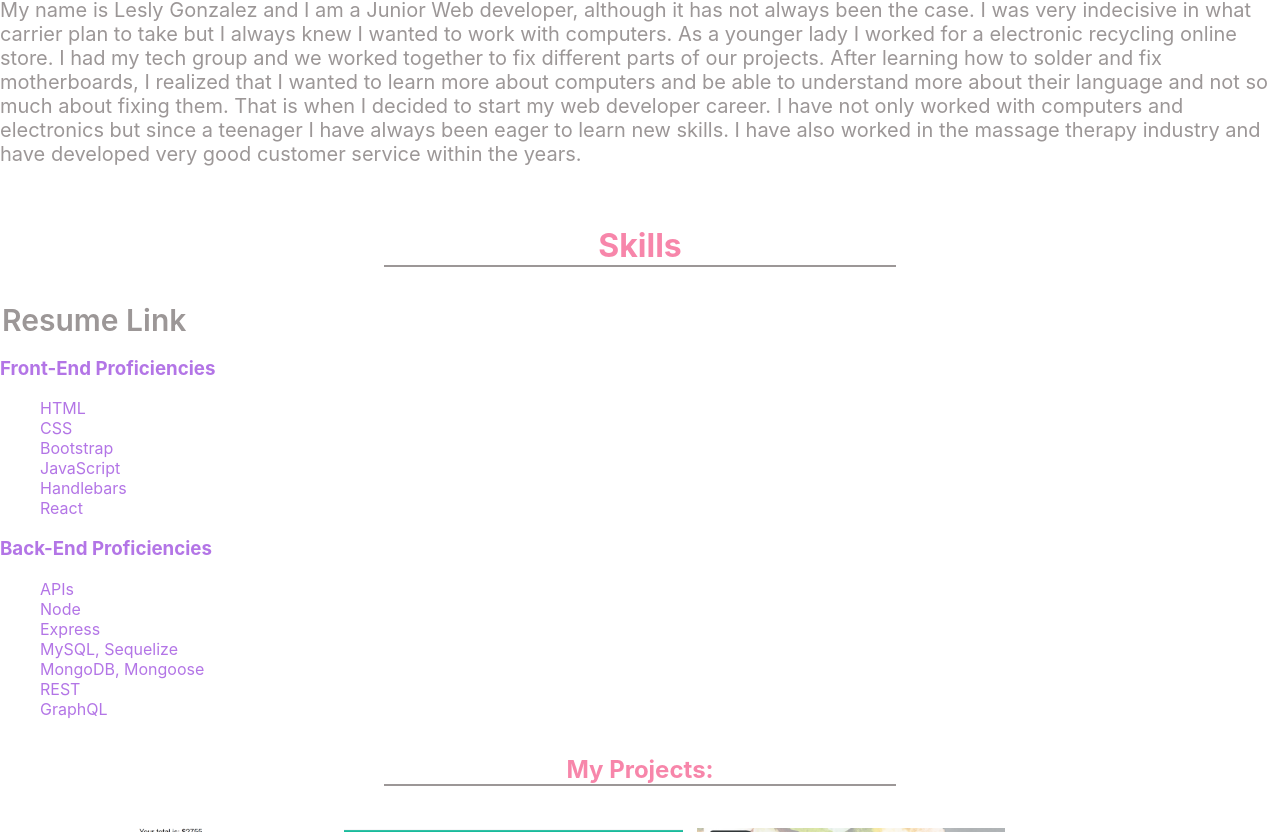
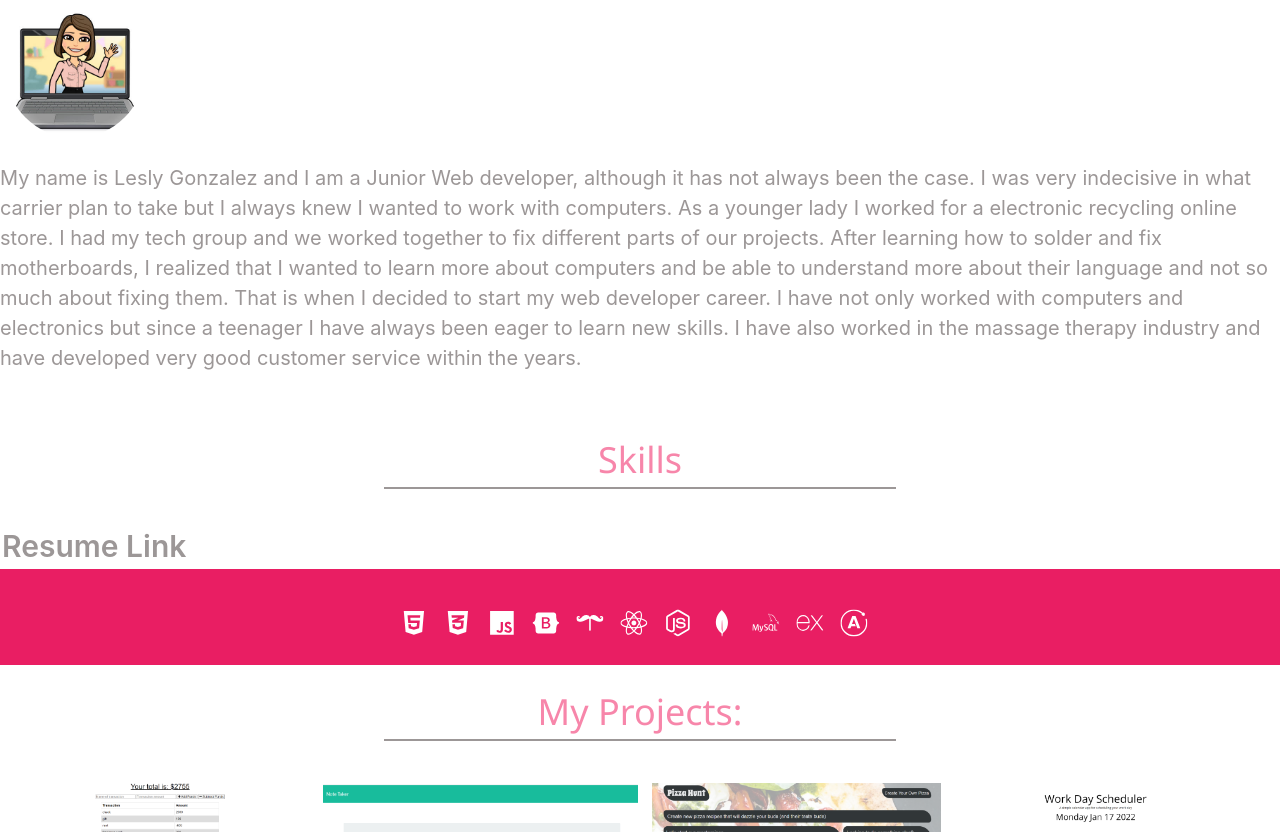
Before and after one commit to leslyr562/personal-portfolio, a React (Create React App) app: page / in a window 1280 px wide. Shown: the part 1248-2080 px from the top of the page. Built offline with nearby package versions, Linux system fonts and the light colour scheme.

Commit message:
added skill bar

```diff
--- a/public/index.html
+++ b/public/index.html
@@ -1,14 +1,12 @@
 <!DOCTYPE html>
 <html lang="en">
+
 <head>
   <meta charset="utf-8" />
   <link rel="icon" href="%PUBLIC_URL%/favicon.ico" />
   <meta name="viewport" content="width=device-width, initial-scale=1" />
   <meta name="theme-color" content="#000000" />
-    <meta
-      name="description"
-      content="Web site created using create-react-app"
-    />
+  <meta name="description" content="Web site created using create-react-app" />
   <link rel="apple-touch-icon" href="%PUBLIC_URL%/logo192.png" />
   <!--
       manifest.json provides metadata used when your web app is installed on a
@@ -24,8 +22,10 @@
       work correctly both with client-side routing and a non-root public URL.
       Learn how to configure a non-root public URL by running `npm run build`.
     -->
-    <title>React App</title>
+    <link rel="stylesheet" href="https://www.w3schools.com/w3css/4/w3.css">
+
 </head>
+
 <body>
   <noscript>You need to enable JavaScript to run this app.</noscript>
   <div id="root"></div>
@@ -40,4 +40,5 @@
       To create a production bundle, use `npm run build` or `yarn build`.
     -->
 </body>
+
 </html>
--- a/src/components/Skills/index.js
+++ b/src/components/Skills/index.js
@@ -1,37 +1,65 @@
 import React from "react";
+import {
+    FaHtml5,
+    FaCss3Alt,
+    FaJs,
+    FaBootstrap,
+    FaReact,
+    FaNodeJs,
+
+} from "react-icons/fa";
+import { SiHandlebarsdotjs, SiMongodb, SiMysql, SiExpress, SiApollographql } from "react-icons/si";
+
 
 function skills() {
 
-    return(
+    return (
         <div id="skills">
             <h1 className='sectionName'>Skills</h1>
+
             <div>
-                <div>
-                    <div><a href={require(`../../assets/documents/Resume.pdf`)} className="resume-link">Resume Link</a></div>
-                    <div className="language">
-                        <h3>Front-End Proficiencies</h3>
-                        <ul className="front-end">
-                            <li>HTML</li>
-                            <li>CSS</li>
-                            <li>Bootstrap</li>
-                            <li>JavaScript</li>
-                            <li>Handlebars</li>
-                            <li>React</li>
-                        </ul>
-                    </div>
-                    <div className="language">
-                        <h3>Back-End Proficiencies</h3>
-                        <ul className="back-end">
-                            <li>APIs</li>
-                            <li>Node</li>
-                            <li>Express</li>
-                            <li>MySQL, Sequelize</li>
-                            <li>MongoDB, Mongoose</li>
-                            <li>REST</li>
-                            <li>GraphQL</li>
-                        </ul>
-                    </div>
+                <div><a href={require(`../../assets/documents/Resume.pdf`)} className="resume-link">Resume Link</a></div>
+
+                <div class="w3-container w3-pink strip">
+                    <ul className='strip'>
+                        <li className='flist svg_icons'>
+                            <FaHtml5 />
+                        </li>
+                        <li className='flist svg_icons'>
+                            <FaCss3Alt />
+                        </li>
+                        <li className='flist svg_icons'>
+                            <FaJs />
+                        </li>
+                        <li className='flist svg_icons'>
+                            <FaBootstrap />
+                        </li>
+                        <li className='flist svg_icons'>
+                            <SiHandlebarsdotjs />
+                        </li>
+                        <li className='flist svg_icons'>
+                            <FaReact />
+                        </li>
+                        <li className='flist svg_icons'>
+                            <FaNodeJs />
+                        </li>
+                        <li className='flist svg_icons'>
+                            <SiMongodb />
+                        </li>
+                        <li className='flist svg_icons'>
+                            <SiMysql />
+                        </li>
+                        <li className='flist svg_icons'>
+                            <SiExpress />
+                        </li>
+                        <li className='flist svg_icons'>
+                            <SiApollographql />
+                        </li>
+
+                    </ul>
                 </div>
+
+
             </div>
         </div>
     );
--- a/src/index.css
+++ b/src/index.css
@@ -1,3 +1,12 @@
+:root {
+  --melon: white;
+  --light-pink: #ffa8a9ff;
+  --tickle-me-pink: #f786aaff;
+  --magenta-haze: rgb(156, 151, 151);
+  --lavender: rgb(255, 0, 149);
+  }
+
+
 body {
   margin: 0;
   font-family: -apple-system, BlinkMacSystemFont, 'Segoe UI', 'Roboto', 'Oxygen',
@@ -6,6 +15,7 @@ body {
   -webkit-font-smoothing: antialiased;
   -moz-osx-font-smoothing: grayscale;
 }
+
 
 #main { height:100vh;
   background-color: var(--melon); }
@@ -26,13 +36,7 @@ padding: 5px
   display:flex;
   flex-wrap: wrap;
 }
-:root {
---melon: white;
---light-pink: #ffa8a9ff;
---tickle-me-pink: #f786aaff;
---magenta-haze: rgb(156, 151, 151);
---lavender: rgb(179, 117, 230);
-}
+
 
 .header {
   background-color: var(--magenta-haze);
@@ -92,7 +96,7 @@ li {
 }
 
 .navText:hover{
-  color: rgb(255, 0, 149);
+  color: var(--lavender);
 }
 
 nav a:hover {
@@ -128,7 +132,7 @@ p {
 
 #about {
   background-color: var(--melon);
-  padding-top: 200px;
+  padding-top: 350px;
   padding-bottom: 40px;
 }
 .avatar-img {
@@ -186,12 +190,6 @@ label{
 }
 
 
-#resume{
-  background-color: var(--melon);
-  padding-top: 20px;
-  padding-bottom: 40px;
-}
-
 .language{
   color: var(--lavender);
 
@@ -201,11 +199,30 @@ label{
   text-decoration: none;
   font-size: 30px;
   color: var(--magenta-haze);
+  text-align: right;
+}
+
+a.resume-link{
+  text-align: right;
 }
 
 .resume-link:hover{
   color:var(--tickle-me-pink);
 }
+
+div.w3-container.w3-pink.strip {
+  padding-top: 20px;
+  padding-bottom: 22px;
+}
+
+
+ul {
+  display: flex;
+  flex-wrap: wrap;
+  justify-content: center;
+  padding-top: 3px;
+}
+
 
 
 footer{
@@ -224,9 +241,13 @@ footer{
 li.flist {
   display: flex;
   flex-wrap: wrap;
-  flex-direction: row;
   padding-top: 6px;
+  padding-right: 29px;
 }
+.svg_icons{
+  transform: scale(1.8);
+  }
+
 
 footer li {
   list-style: none;
```
Lines whose indentation alone changed are shown as unchanged.
